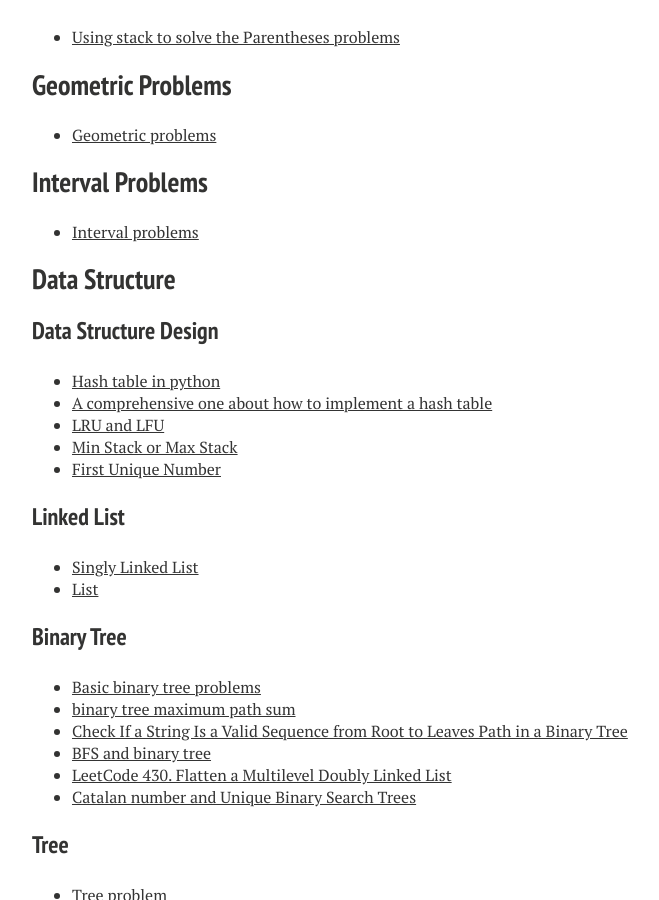
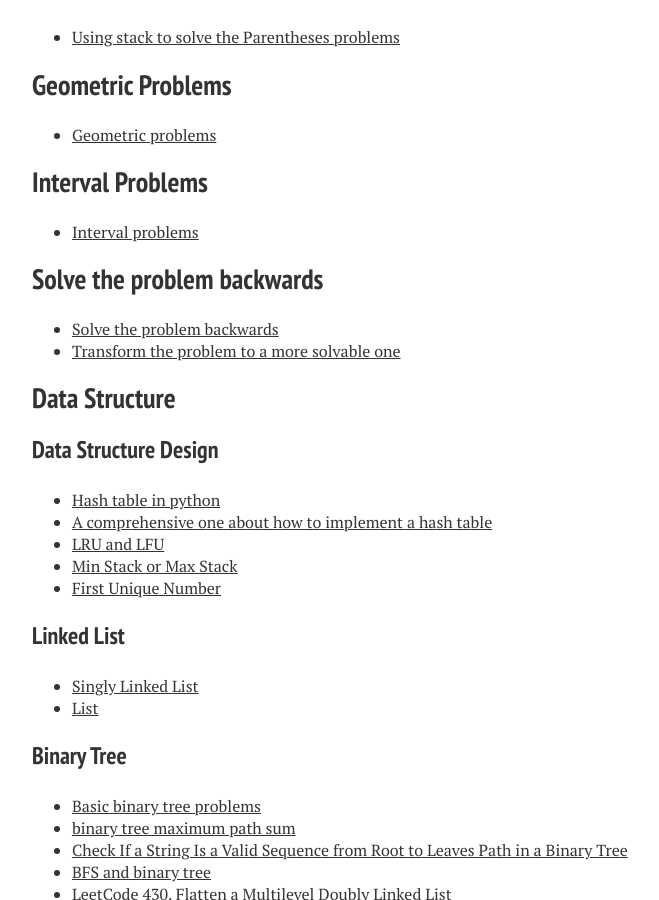
Before and after one commit to xiaokeshen/xiaokeshen.github.io, a Jekyll site: the page built from blog/index.md, in a window 1280 px wide and 900 px high, scrolled down 6743 px. Shown: the whole window, without its empty margins (288-947 px from the left). Built offline with Jekyll 4.4.1, drawn with Linux system fonts in a browser that asks for light colours; nearby versions of some CDN libraries; some of the changed text lies outside the part shown.

Commit message:
add two more blogs

```diff
--- a/blog/index.md
+++ b/blog/index.md
@@ -232,6 +232,9 @@ My 'Serious' coding got started since I became a student as a Computer Science M
 ## Interval Problems
 - [Interval problems](https://medium.com/@jim.morris.shen/interval-problems-b1d99bc43aef?sk=d1d5c01f91f4402c698da1bed0bd5c56)
 
+## Solve the problem backwards
+- [Solve the problem backwards](https://medium.com/@jim.morris.shen/solving-the-problem-backwards-leetcode-780-reaching-points-cb7a56f9d27a?sk=3128d01a1ec7a274387dd7a2e09c1a12)
+- [Transform the problem to a more solvable one](https://medium.com/@jim.morris.shen/transform-the-problem-to-a-more-solvable-one-593be52422d3?source=friends_link&sk=a85c4eceb4fdc71b9e2a20970418cd73)
 
 ## Data Structure
 ### Data Structure Design
```
